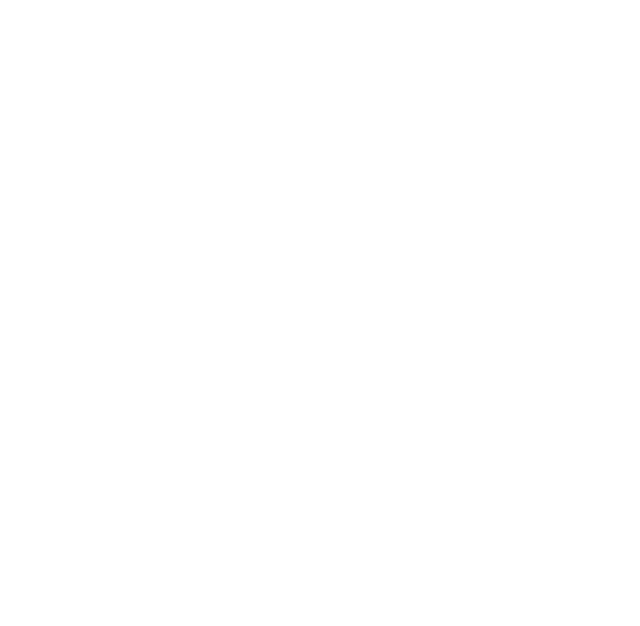
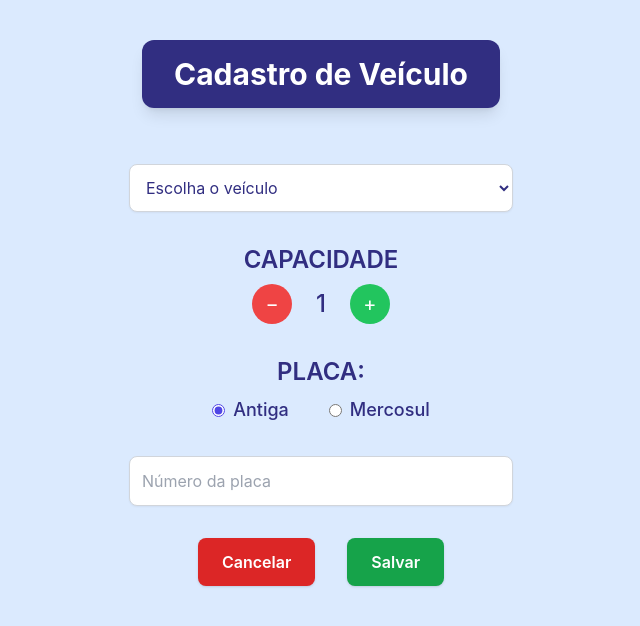
Before and after one commit to marcolunardi10/frontFanTrip, a React (Create React App) app: page /vehicle in a window 1280 px wide. Before the commit this address had no page. Shown: the top 626 px of the page, without its empty margins (319-959 px from the left). Built offline with nearby package versions, Linux system fonts and the light colour scheme.

Commit message:
add cadastro de veiculo

```diff
--- a/src/App.jsx
+++ b/src/App.jsx
@@ -2,12 +2,15 @@
 import { BrowserRouter as Router, Routes, Route } from 'react-router-dom';
 import Login from './pages/Login';
 import Register from './pages/Register';
+import VehicleRegister from './pages/VehicleRegister';
+
 
 const App = () => (
   <Router>
     <Routes>
       <Route path="/" element={<Login />} />
       <Route path="/register" element={<Register />} />
+      <Route path="/vehicle" element={<VehicleRegister />} />
     </Routes>
   </Router>
 );
--- /dev/null
+++ b/src/components/PageTitle.jsx
@@ -0,0 +1,11 @@
+import React from 'react';
+
+const PageTitle = ({ children }) => {
+  return (
+    <div className="bg-indigo-900 text-white text-3xl font-bold px-8 py-4 rounded-xl shadow-lg mb-6 text-center">
+      {children}
+    </div>
+  );
+};
+
+export default PageTitle;
--- a/src/pages/Register.jsx
+++ b/src/pages/Register.jsx
@@ -2,6 +2,7 @@
 import InputField from '../components/InputField';
 import RadioGroup from '../components/RadioGroup';
 import Button from '../components/Button';
+import PageTitle from '../components/PageTitle';
 
 const Register = () => {
   const [role, setRole] = useState('motorista');
@@ -20,7 +21,8 @@
   return (
     <div className="min-h-screen bg-blue-100 p-8">
       <div className="max-w-4xl mx-auto bg-white/50 rounded-xl shadow-md p-8">
-        <h1 className="text-3xl font-bold text-indigo-900 mb-6">Cadastro</h1>
+      <PageTitle>Cadastro</PageTitle>
+
 
         <p className="text-center text-lg font-semibold mb-4 text-indigo-800">EU SOU:</p>
         <RadioGroup
--- /dev/null
+++ b/src/pages/VehicleRegister.jsx
@@ -0,0 +1,114 @@
+import React, { useState } from 'react';
+import PageTitle from '../components/PageTitle';
+
+
+const VehicleRegister = () => {
+  const [vehicle, setVehicle] = useState('');
+  const [capacity, setCapacity] = useState(1);
+  const [plateType, setPlateType] = useState('antiga');
+  const [plateNumber, setPlateNumber] = useState('');
+
+  const handleSave = () => {
+    const data = {
+      vehicle,
+      capacity,
+      plateType,
+      plateNumber
+    };
+    alert(`Veículo salvo:\n${JSON.stringify(data, null, 2)}`);
+  };
+
+  return (
+    <div className="min-h-screen bg-blue-100 flex flex-col items-center justify-start px-4 py-10 space-y-8 text-indigo-900">
+
+    <PageTitle>Cadastro de Veículo</PageTitle>
+
+      {/* Seletor de Veículo */}
+      <div className="w-full max-w-sm">
+        <select
+          className="w-full p-3 rounded-lg border border-gray-300 shadow-sm bg-white focus:outline-none focus:ring-2 focus:ring-indigo-500"
+          value={vehicle}
+          onChange={e => setVehicle(e.target.value)}
+        >
+          <option value="">Escolha o veículo</option>
+          <option value="carro">Carro</option>
+          <option value="van">Van</option>
+          <option value="onibus">Ônibus</option>
+          <option value="microonibus">Microônibus</option>
+        </select>
+      </div>
+
+      {/* Capacidade */}
+      <div className="text-center">
+        <h2 className="text-2xl font-semibold mb-2">CAPACIDADE</h2>
+        <div className="flex items-center justify-center space-x-6 mt-2">
+          <button
+            onClick={() => setCapacity(prev => Math.max(1, prev - 1))}
+            className="w-10 h-10 rounded-full bg-red-500 text-white text-xl hover:bg-red-600 transition"
+          >−</button>
+          <span className="text-2xl font-medium">{capacity}</span>
+          <button
+            onClick={() => setCapacity(prev => prev + 1)}
+            className="w-10 h-10 rounded-full bg-green-500 text-white text-xl hover:bg-green-600 transition"
+          >+</button>
+        </div>
+      </div>
+
+      {/* Tipo de Placa */}
+      <div className="text-center mt-4">
+        <h2 className="text-2xl font-semibold mb-2">PLACA:</h2>
+        <div className="flex justify-center space-x-10 text-lg font-medium">
+          <label className="flex items-center space-x-2 cursor-pointer">
+            <input
+              type="radio"
+              name="plateType"
+              value="antiga"
+              checked={plateType === 'antiga'}
+              onChange={() => setPlateType('antiga')}
+              className="accent-indigo-600"
+            />
+            <span>Antiga</span>
+          </label>
+          <label className="flex items-center space-x-2 cursor-pointer">
+            <input
+              type="radio"
+              name="plateType"
+              value="mercosul"
+              checked={plateType === 'mercosul'}
+              onChange={() => setPlateType('mercosul')}
+              className="accent-indigo-600"
+            />
+            <span>Mercosul</span>
+          </label>
+        </div>
+      </div>
+
+      {/* Número da Placa */}
+      <input
+        type="text"
+        placeholder="Número da placa"
+        value={plateNumber}
+        onChange={e => setPlateNumber(e.target.value)}
+        className="mt-4 w-full max-w-sm p-3 rounded-lg border border-gray-300 bg-white shadow-sm focus:outline-none focus:ring-2 focus:ring-indigo-500"
+      />
+
+      {/* Botões */}
+      <div className="flex justify-center space-x-8 mt-6">
+        <button
+          onClick={() => alert('Cadastro cancelado')}
+          className="bg-red-600 hover:bg-red-700 text-white font-semibold px-6 py-3 rounded-lg shadow transition"
+        >
+          Cancelar
+        </button>
+        <button
+          onClick={handleSave}
+          className="bg-green-600 hover:bg-green-700 text-white font-semibold px-6 py-3 rounded-lg shadow transition"
+        >
+          Salvar
+        </button>
+      </div>
+    </div>
+  );
+};
+
+export default VehicleRegister;
```
